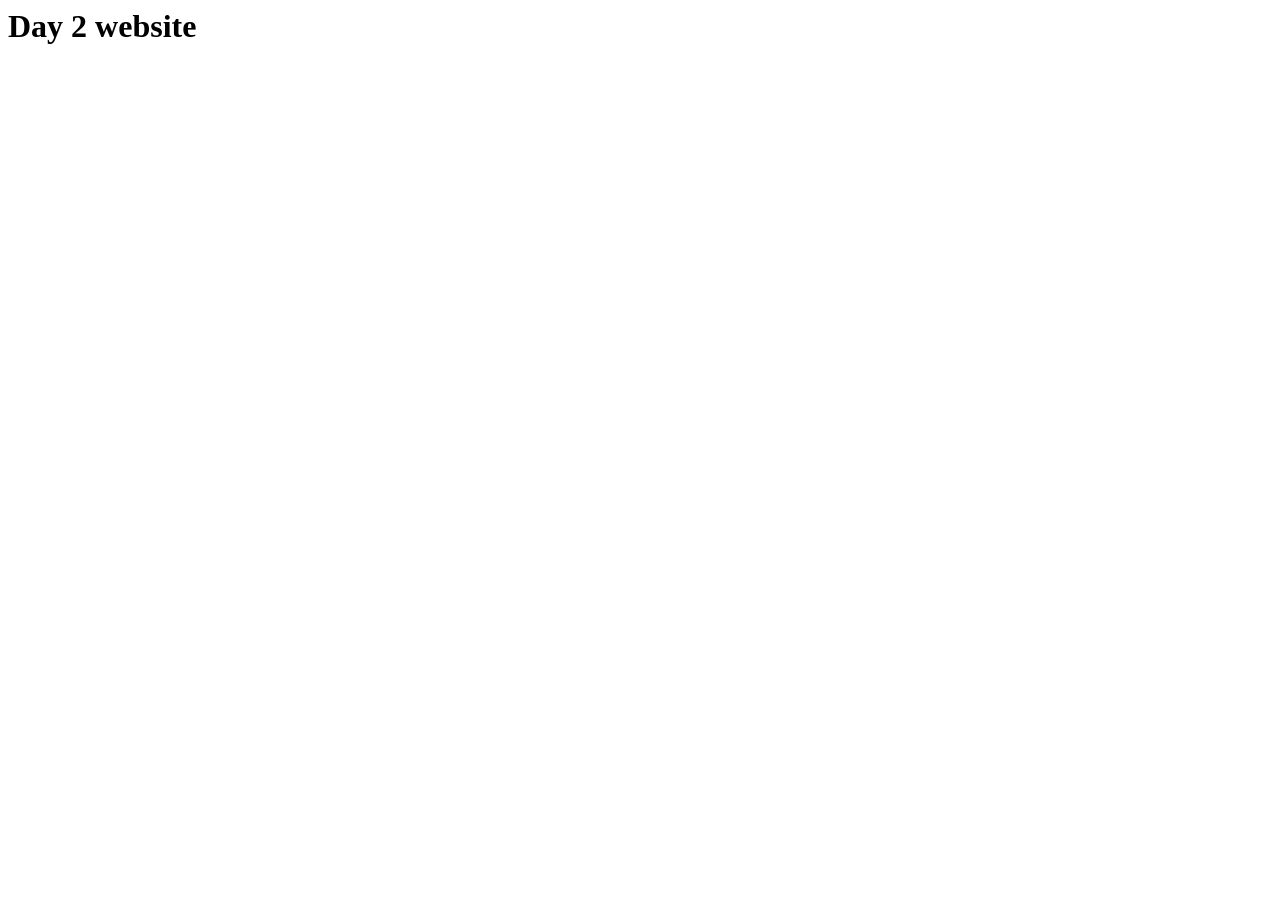
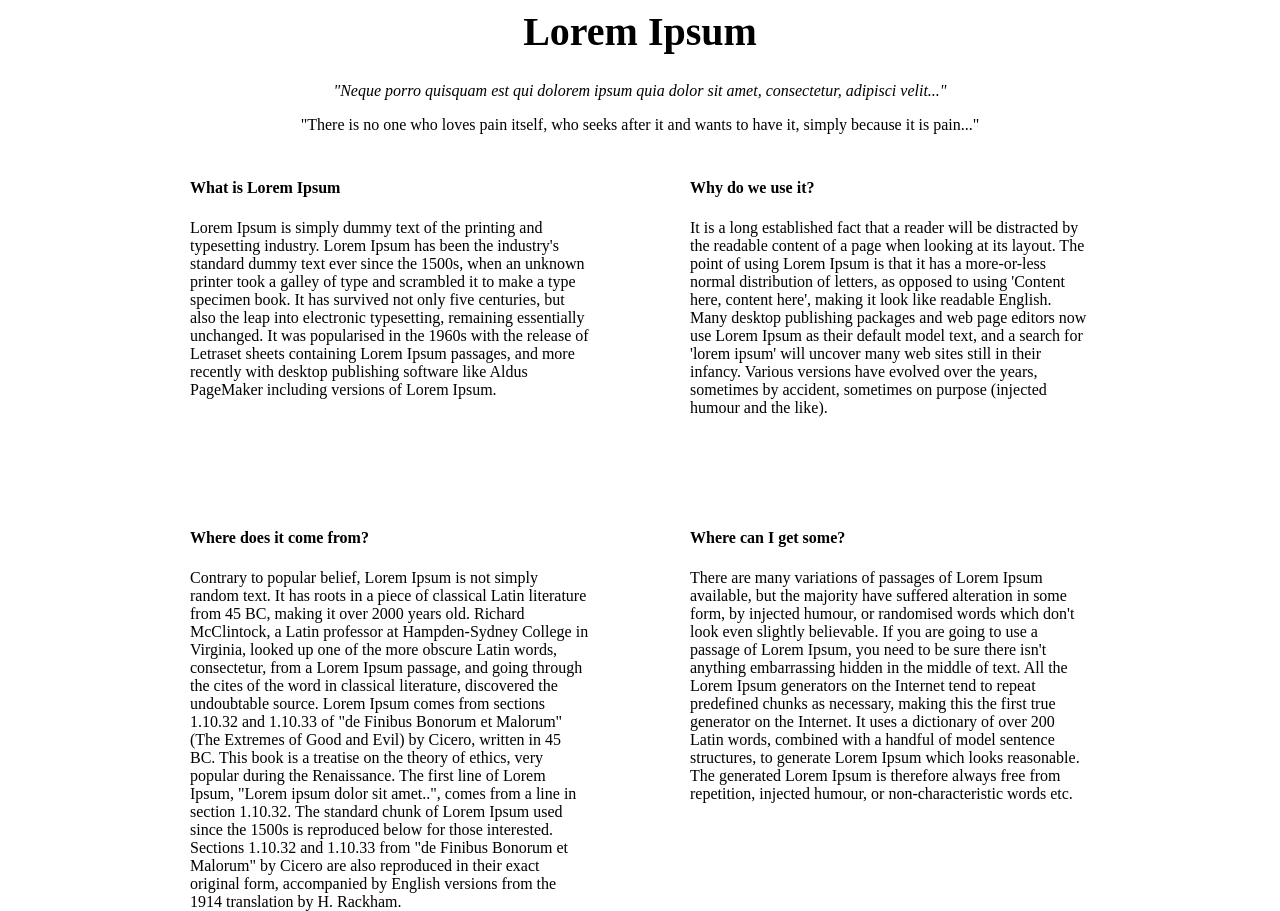
Before and after one commit to PixooLab/lorem_web, a plain HTML site: page index.html in a window 1280 px wide. Before the commit the page ends 800 px from the top, so only its background shows below. Drawn offline with Linux system fonts and the light colour scheme.

Commit message:
added style tag and id

```diff
--- a/index.html
+++ b/index.html
@@ -1,6 +1,88 @@
 <html>
-    <Head></Head>
+    <Head>
+        <style>
+            div#container {
+                width: 900px;
+                height: 800px;
+                margin-left: auto;
+                margin-right: auto;
+            }
+
+            div#header {
+                width: 900px;
+                height: 150px;
+                text-align: center;
+            }
+
+            h1{
+                font-size: 40px;
+                color: black;
+            }
+
+            div#contentOne {
+               width: 400px;
+               height: 300px;
+               display: inline-block;
+               vertical-align: top;
+               float: left;
+               margin-bottom: 50px;
+            }
+
+            div#contentTwo {
+                width: 400px;
+                height: 300px;
+                display: inline-block;
+                vertical-align: top;
+                float: right;
+                margin-bottom: 50px;
+            }
+
+            div#contentThree {
+                width: 400px;
+                height: 300px;
+                float: left;
+            }
+
+            div#contentFour {
+                width: 400px;
+                height: 300px;
+                float: right;
+            }
+        </style>
+    </Head>
     <body>
-        <h1>Day 2 website</h1>
+       <div id="container">
+           <div id="header">
+               <h1>Lorem Ipsum</h1>
+               <p>
+                   <i>
+                    "Neque porro quisquam est qui dolorem ipsum quia dolor sit amet, consectetur, adipisci velit..."
+                   </i>
+               </p>
+               <p>
+                   "There is no one who loves pain itself, who seeks after it and wants to have it, simply because it is pain..."
+               </p>
+            </div>
+
+            <div id="contentOne">
+                <h4>What is Lorem Ipsum</h4>
+                <p>Lorem Ipsum is simply dummy text of the printing and typesetting industry. Lorem Ipsum has been the industry's standard dummy text ever since the 1500s, when an unknown printer took a galley of type and scrambled it to make a type specimen book. It has survived not only five centuries, but also the leap into electronic typesetting, remaining essentially unchanged. It was popularised in the 1960s with the release of Letraset sheets containing Lorem Ipsum passages, and more recently with desktop publishing software like Aldus PageMaker including versions of Lorem Ipsum.</p>
+            </div>
+
+            <div id="contentTwo">
+                <h4>Why do we use it?</h4>
+                <p>It is a long established fact that a reader will be distracted by the readable content of a page when looking at its layout. The point of using Lorem Ipsum is that it has a more-or-less normal distribution of letters, as opposed to using 'Content here, content here', making it look like readable English. Many desktop publishing packages and web page editors now use Lorem Ipsum as their default model text, and a search for 'lorem ipsum' will uncover many web sites still in their infancy. Various versions have evolved over the years, sometimes by accident, sometimes on purpose (injected humour and the like).</p>
+            </div>
+
+            <div id="contentThree">
+                <h4>Where does it come from?</h4>
+                <p>Contrary to popular belief, Lorem Ipsum is not simply random text. It has roots in a piece of classical Latin literature from 45 BC, making it over 2000 years old. Richard McClintock, a Latin professor at Hampden-Sydney College in Virginia, looked up one of the more obscure Latin words, consectetur, from a Lorem Ipsum passage, and going through the cites of the word in classical literature, discovered the undoubtable source. Lorem Ipsum comes from sections 1.10.32 and 1.10.33 of "de Finibus Bonorum et Malorum" (The Extremes of Good and Evil) by Cicero, written in 45 BC. This book is a treatise on the theory of ethics, very popular during the Renaissance. The first line of Lorem Ipsum, "Lorem ipsum dolor sit amet..", comes from a line in section 1.10.32. The standard chunk of Lorem Ipsum used since the 1500s is reproduced below for those interested. Sections 1.10.32 and 1.10.33 from "de Finibus Bonorum et Malorum" by Cicero are also reproduced in their exact original form, accompanied by English versions from the 1914 translation by H. Rackham.</p>
+            </div>
+
+            <div id="contentFour">
+                <h4>Where can I get some?</h4>
+                <p>There are many variations of passages of Lorem Ipsum available, but the majority have suffered alteration in some form, by injected humour, or randomised words which don't look even slightly believable. If you are going to use a passage of Lorem Ipsum, you need to be sure there isn't anything embarrassing hidden in the middle of text. All the Lorem Ipsum generators on the Internet tend to repeat predefined chunks as necessary, making this the first true generator on the Internet. It uses a dictionary of over 200 Latin words, combined with a handful of model sentence structures, to generate Lorem Ipsum which looks reasonable. The generated Lorem Ipsum is therefore always free from repetition, injected humour, or non-characteristic words etc.</p>
+            </div>
+       </div>
     </body>
 </html>
```
